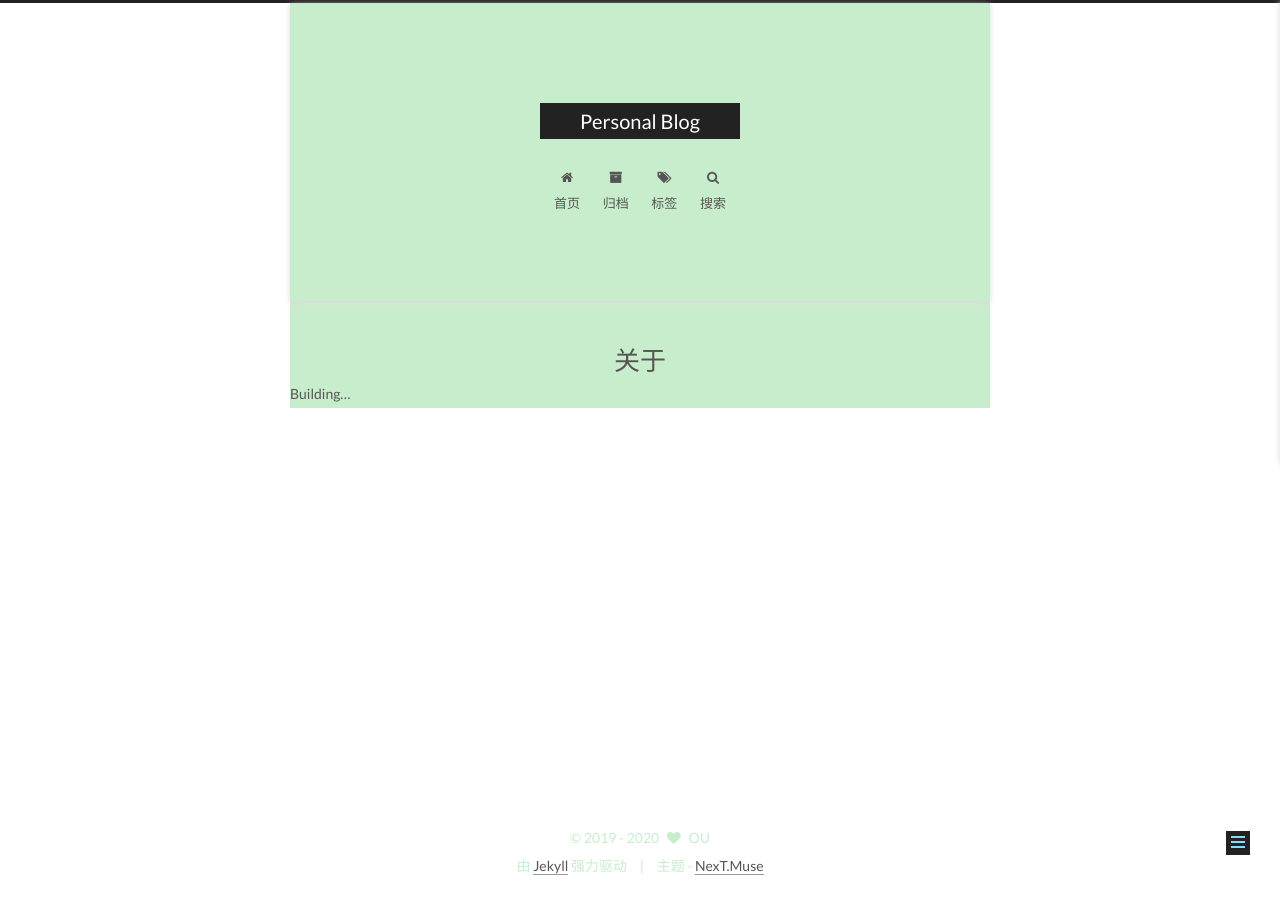
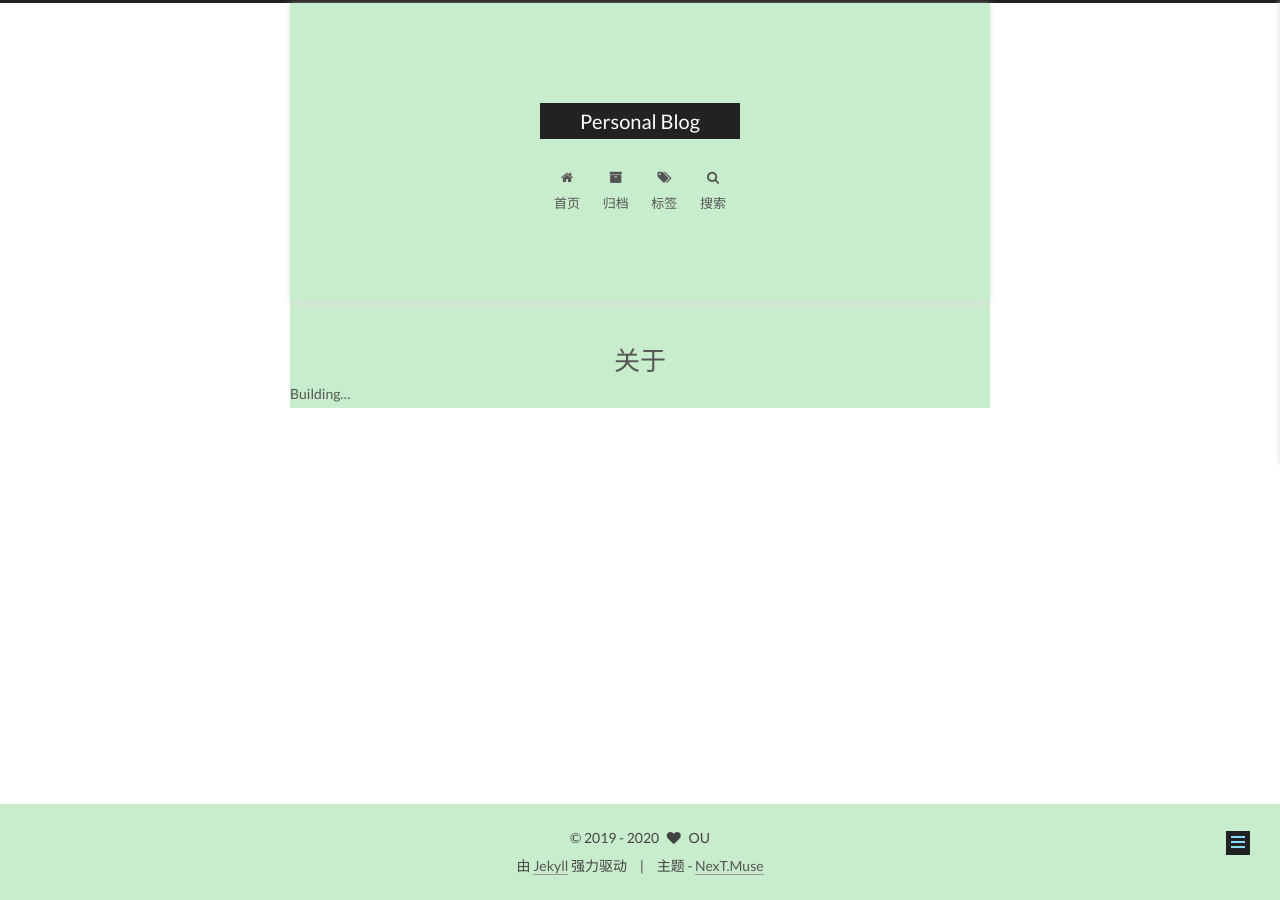
Before and after one commit to ONLYUNIVERSE/ONLYUNIVERSE.github.io, a Jekyll site: the page built from about/index.md, in a window 1280 px wide. Built offline with Jekyll 4.4.1, drawn with Linux system fonts in a browser that asks for light colours.

Commit message:
Update custom.scss

```diff
--- a/_sass/_custom/custom.scss
+++ b/_sass/_custom/custom.scss
@@ -18,7 +18,7 @@
     box-shadow: 0 2px 6px #dbdbdb;
 }
 .footer {
-
+    background: rgba(200, 237, 204, 255);
     font-size: 14px;
-    color:rgba(200, 237, 204, 255);
+    color: #434343;
 }
```
